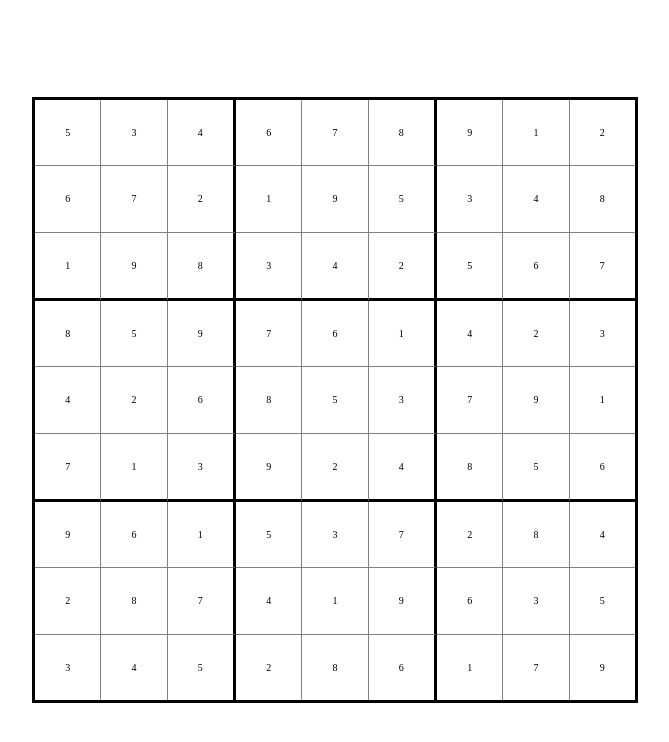
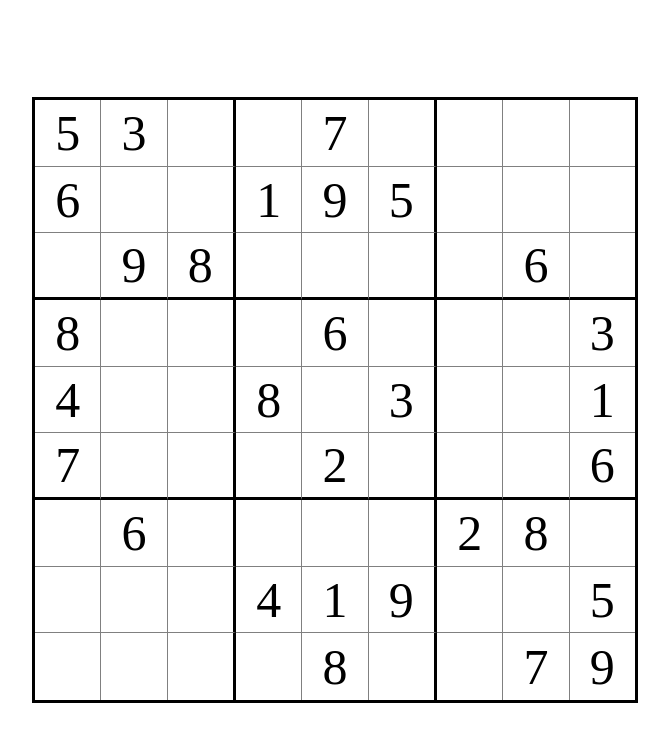
Before and after one commit to Niyaz-dev/SudokuSolver, a plain HTML site: page index.html in a window 1280 px wide. Shown: the whole page, without its empty margins (305-974 px from the left). Drawn offline with Linux system fonts and the light colour scheme.

Commit message:
fix: overflow

```diff
--- a/js/main.js
+++ b/js/main.js
@@ -28,10 +28,19 @@ document.body.append(sudokuBox);
 
 
 function fillSudoku() {
+    let period = 50;
+    const step = period;
     let cells = document.querySelector('.sudoku');
     for (let i = 0; i < puzzle.length; i++) {
         for (let j = 0; j < puzzle[i].length; j++) {
-            cells.querySelector(`#id${i + 1}${j + 1}`).textContent = (puzzle[i][j] || '').toString();
+            let digit = ((Number.isInteger(puzzle[i][j]) && puzzle[i][j]) || '').toString();
+
+            cells.querySelector(`#id${i + 1}${j + 1}`).textContent = digit;
+
+            // setTimeout(() => {
+            //     cells.querySelector(`#id${i + 1}${j + 1}`).textContent = digit;
+            // }, period)
+            // period+=step;
         }
     }
 }
@@ -45,12 +54,12 @@ function iterateAll() {
     for (let i = 0; i < puzzle.length; i++) {
         for (let j = 0; j < puzzle[i].length; j++) {
             if (puzzle[i][j] === 0 || puzzle[i][j].length) {
-                iter ++;
+                iter++;
                 puzzle[i][j] = findPoss(puzzle, i, j)
             }
         }
     }
-    if(iter === 0) return true;
+    if (iter === 0) return true;
 }
 
 function findHorizontalPos(puzzle, i, j) {
@@ -147,11 +156,11 @@ function findPoss(puzzle, i, j) {
         if (vPos.includes(item) && bPos.includes(item)) possibles.push(item);
     })
 
-    console.log(possibles)
     if (possibles.length === 1) return possibles[0]
     return possibles;
 }
 
-while(!iterateAll())
+while (!iterateAll()) {
+}
 
-fillSudoku();
+// fillSudoku();
--- a/styles/styles.css
+++ b/styles/styles.css
@@ -18,10 +18,12 @@ body {
 }
 
 .sudoku__cell {
-    font-size: 10px;
+    font-size: 50px;
     display: flex;
     justify-content: space-around;
     align-items: center;
+
+    overflow: hidden;
 
     flex-basis: 10%;
     flex-grow: 1;
@@ -54,6 +56,9 @@ body {
 }
 
 .sudoku__row {
+    flex-basis: 10%;
     display: flex;
     flex-grow: 1;
+
+    overflow: hidden;
 }
```
